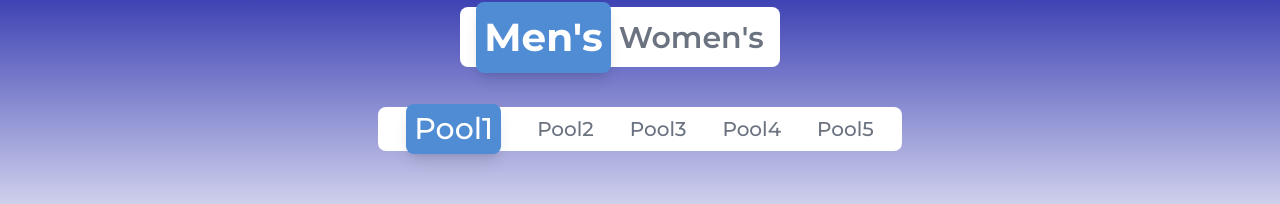
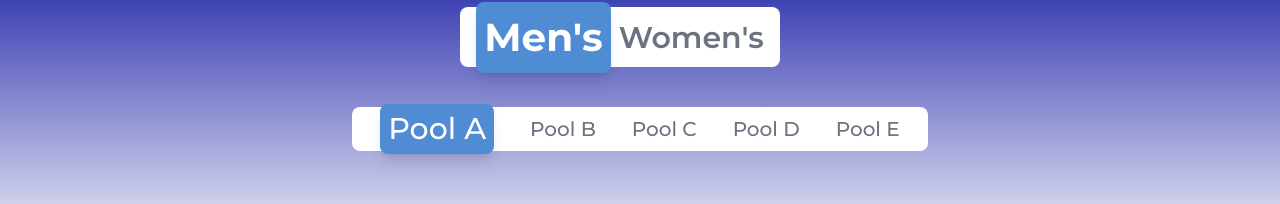
Before and after one commit to ujjwalkirti/mmnct, a Next.js app: page /points-table in a window 1280 px wide. Shown: the part 108-312 px from the top of the page. Built offline with nearby package versions, Linux system fonts and the light colour scheme; no server answers; the database is empty.

Commit message:
updated points-table

```diff
--- a/pages/points-table.js
+++ b/pages/points-table.js
@@ -112,13 +112,13 @@ export default function PointsTable({ maleTable, femaleTable }) {
 
           {selectedGender === "male" ? (
 
-            <div className="bg-white text-gray-500 flex justify-evenly w-[323px] mx-auto text-center font-[600] text-[16px] rounded-lg mb-10">
+            <div className="bg-white text-gray-500 flex justify-evenly w-[323px] mx-auto text-center font-[600] text-[16px] rounded-lg mb-10 px-2">
               <div onClick={() => {
                 setSelectedPool("pool1");
               }} className={` h-[44px] flex justify-center items-center cursor-pointer `} id="pool1"><p className={`${StylesBasedonPool(
                 selectedGender,
                 "pool1"
-              )} flex items-center justify-center w-fit rounded-lg`}>Pool1</p></div>
+              )} flex items-center justify-center w-fit rounded-lg`}>Pool A</p></div>
 
 
               <div onClick={() => {
@@ -126,7 +126,7 @@ export default function PointsTable({ maleTable, femaleTable }) {
               }} className={` h-[44px] flex justify-center items-center cursor-pointer`} id="pool1"><p className={`${StylesBasedonPool(
                 selectedGender,
                 "pool2"
-              )} flex items-center justify-center w-fit rounded-lg`}>Pool2</p></div>
+              )} flex items-center justify-center w-fit rounded-lg`}>Pool B</p></div>
 
 
               <div onClick={() => {
@@ -134,7 +134,7 @@ export default function PointsTable({ maleTable, femaleTable }) {
               }} className={` h-[44px] flex justify-center items-center cursor-pointer `} id="pool1"><p className={`${StylesBasedonPool(
                 selectedGender,
                 "pool3"
-              )} flex items-center justify-center w-fit rounded-lg`}>Pool3</p></div>
+              )} flex items-center justify-center w-fit rounded-lg`}>Pool C</p></div>
 
 
               <div onClick={() => {
@@ -142,7 +142,7 @@ export default function PointsTable({ maleTable, femaleTable }) {
               }} className={` h-[44px] flex justify-center items-center cursor-pointer `} id="pool1"><p className={`${StylesBasedonPool(
                 selectedGender,
                 "pool4"
-              )} flex items-center justify-center w-fit rounded-lg`}>Pool4</p></div>
+              )} flex items-center justify-center w-fit rounded-lg`}>Pool D</p></div>
 
 
 
@@ -151,20 +151,20 @@ export default function PointsTable({ maleTable, femaleTable }) {
               }} className={` h-[44px] flex justify-center items-center cursor-pointer `} id="pool1"><p className={`${StylesBasedonPool(
                 selectedGender,
                 "pool5"
-              )} flex items-center justify-center w-fit rounded-lg`}>Pool5</p></div>
+              )} flex items-center justify-center w-fit rounded-lg`}>Pool E</p></div>
 
             </div>
 
 
 
           ) : (
-            <div className="bg-white text-gray-500 flex justify-evenly w-[323px] mx-auto text-center font-[600] text-[16px] rounded-lg mb-10">
+            <div className="bg-white text-gray-500 flex justify-evenly w-[183px] mx-auto text-center font-[600] text-[16px] rounded-lg mb-10">
               <div onClick={() => {
                 setSelectedPool("pool1");
               }} className={` h-[44px] flex justify-center items-center cursor-pointer `} id="pool1"><p className={`${StylesBasedonPool(
                 selectedGender,
                 "pool1"
-              )} flex items-center justify-center w-fit rounded-lg`}>Pool1</p></div>
+              )} flex items-center justify-center w-fit rounded-lg`}>Pool A</p></div>
 
 
               <div onClick={() => {
@@ -172,7 +172,7 @@ export default function PointsTable({ maleTable, femaleTable }) {
               }} className={` h-[44px] flex justify-center items-center cursor-pointer`} id="pool1"><p className={`${StylesBasedonPool(
                 selectedGender,
                 "pool2"
-              )} flex items-center justify-center w-fit rounded-lg`}>Pool2</p></div>
+              )} flex items-center justify-center w-fit rounded-lg`}>Pool B</p></div>
 
 
 
@@ -273,7 +273,7 @@ export default function PointsTable({ maleTable, femaleTable }) {
                 }} className={` h-[44px] flex justify-center items-center cursor-pointer px-3`} id="pool1"><p className={`${StylesBasedonPool(
                   selectedGender,
                   "pool1"
-                )} flex items-center rounded-lg`}>Pool1</p></div>
+                )} flex items-center rounded-lg`}>Pool A</p></div>
 
 
                 <div onClick={() => {
@@ -281,7 +281,7 @@ export default function PointsTable({ maleTable, femaleTable }) {
                 }} className={` h-[44px] flex justify-center items-center cursor-pointer px-3`} id="pool1"><p className={`${StylesBasedonPool(
                   selectedGender,
                   "pool2"
-                )} flex items-center rounded-lg`}>Pool2</p></div>
+                )} flex items-center rounded-lg`}>Pool B</p></div>
 
 
                 <div onClick={() => {
@@ -289,7 +289,7 @@ export default function PointsTable({ maleTable, femaleTable }) {
                 }} className={` h-[44px] flex justify-center items-center cursor-pointer px-3`} id="pool1"><p className={`${StylesBasedonPool(
                   selectedGender,
                   "pool3"
-                )} flex items-center rounded-lg`}>Pool3</p></div>
+                )} flex items-center rounded-lg`}>Pool C</p></div>
 
 
                 <div onClick={() => {
@@ -297,7 +297,7 @@ export default function PointsTable({ maleTable, femaleTable }) {
                 }} className={` h-[44px] flex justify-center items-center cursor-pointer px-3`} id="pool1"><p className={`${StylesBasedonPool(
                   selectedGender,
                   "pool4"
-                )} flex items-center rounded-lg`}>Pool4</p></div>
+                )} flex items-center rounded-lg`}>Pool D</p></div>
 
 
 
@@ -306,7 +306,7 @@ export default function PointsTable({ maleTable, femaleTable }) {
                 }} className={` h-[44px] flex justify-center items-center cursor-pointer px-3`} id="pool1"><p className={`${StylesBasedonPool(
                   selectedGender,
                   "pool5"
-                )} flex items-center rounded-lg`}>Pool5</p></div>
+                )} flex items-center rounded-lg`}>Pool E</p></div>
 
               </div>
 
@@ -320,7 +320,7 @@ export default function PointsTable({ maleTable, femaleTable }) {
                 }} className={` h-[44px] flex justify-center items-center cursor-pointer px-3`} id="pool1"><p className={`${StylesBasedonPool(
                   selectedGender,
                   "pool1"
-                )} flex items-center rounded-lg`}>Pool1</p></div>
+                )} flex items-center rounded-lg`}>Pool A</p></div>
 
 
                 <div onClick={() => {
@@ -328,7 +328,7 @@ export default function PointsTable({ maleTable, femaleTable }) {
                 }} className={` h-[44px] flex justify-center items-center cursor-pointer px-3`} id="pool1"><p className={`${StylesBasedonPool(
                   selectedGender,
                   "pool2"
-                )} flex items-center rounded-lg`}>Pool2</p></div>
+                )} flex items-center rounded-lg`}>Pool B</p></div>
               </div>
             )}
 
```
